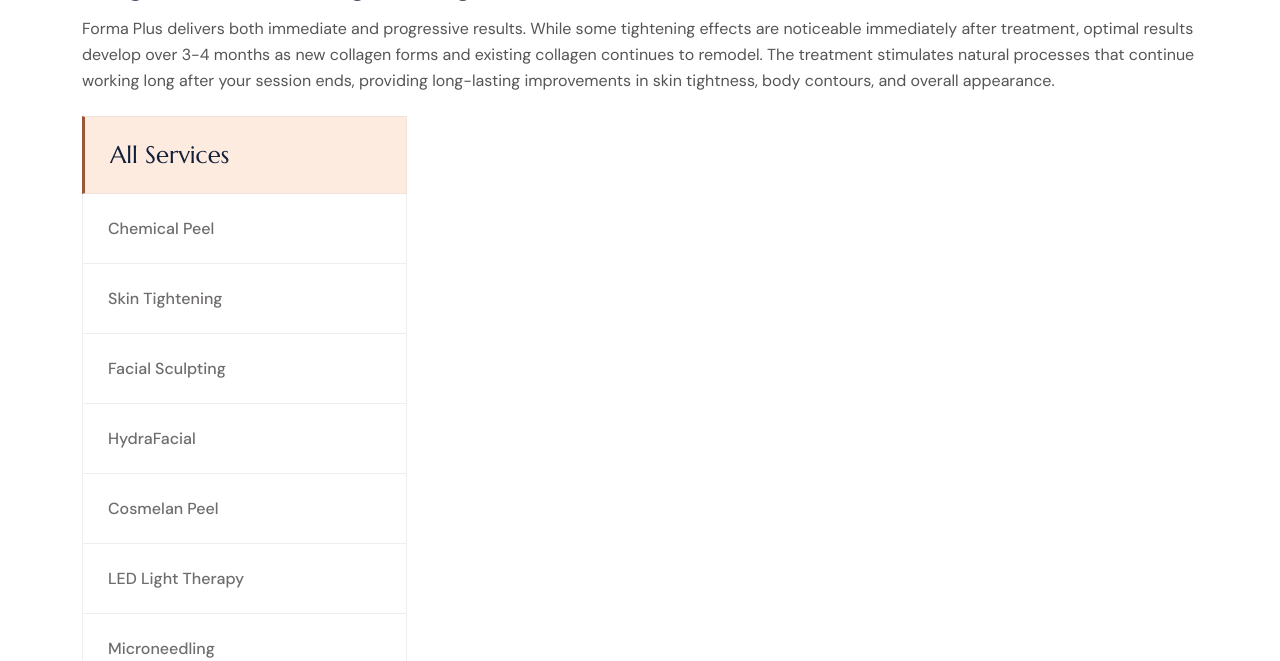
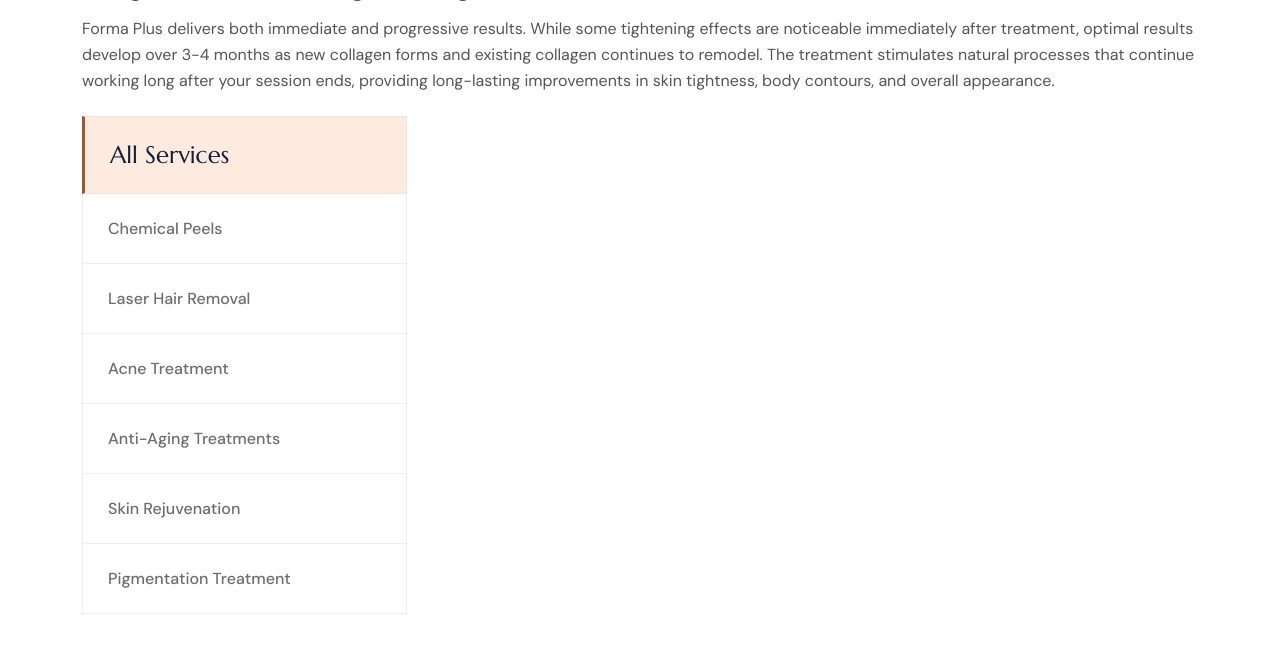
Before and after one commit to Shivam020202/subhshree-clinic, a PHP site: page /forma-plus.php in a window 1280 px wide. Shown: the part 2538-3199 px from the top of the page. Run offline with PHP 8.4, Linux system fonts and the light colour scheme.

Commit message:
sidebar fixed

```diff
--- a/forma-plus.php
+++ b/forma-plus.php
@@ -441,13 +441,12 @@ $page_keywords = "clinic, health, wellness, medical, treatment, care, therapy, d
                         <div class="service-box">
                             <h3 class="box-title">All Services</h3>
                             <ul class="list-unstyled">
-                                <li><a href="chemical-peels.php">Chemical Peel</a></li>
-                                <li><a href="skin-tightening.php">Skin Tightening</a></li>
-                                <li><a href="facial-sculpting.php">Facial Sculpting</a></li>
-                                <li><a href="hydrafacial.php">HydraFacial</a></li>
-                                <li><a href="cosmelan-peel.php">Cosmelan Peel</a></li>
-                                <li><a href="led-light-therapy.php">LED Light Therapy</a></li>
-                                <li><a href="microneedling.php">Microneedling</a></li>
+                                <li><a href="chemical-peels.php">Chemical Peels</a></li>
+                                <li><a href="laser-hair-reduction.php">Laser Hair Removal</a></li>
+                                <li><a href="acne-scar.php">Acne Treatment</a></li>
+                                <li><a href="aging-skin.php">Anti-Aging Treatments</a></li>
+                                <li><a href="skin-tightening.php">Skin Rejuvenation</a></li>
+                                <li><a href="hyperpigmentation.php">Pigmentation Treatment</a></li>
                             </ul>
                         </div>
                         <div class="widget widget_banner   " data-bg-src="assets/img/widget/widget-banner-bg.jpg">
```
Also changed, not shown: cellulite-reduction.php (+6 -7 lines), cosmelan-peel.php (+6 -7 lines), hip-augmentation.php (+6 -7 lines), skin-tightening.php (+6 -7 lines).
